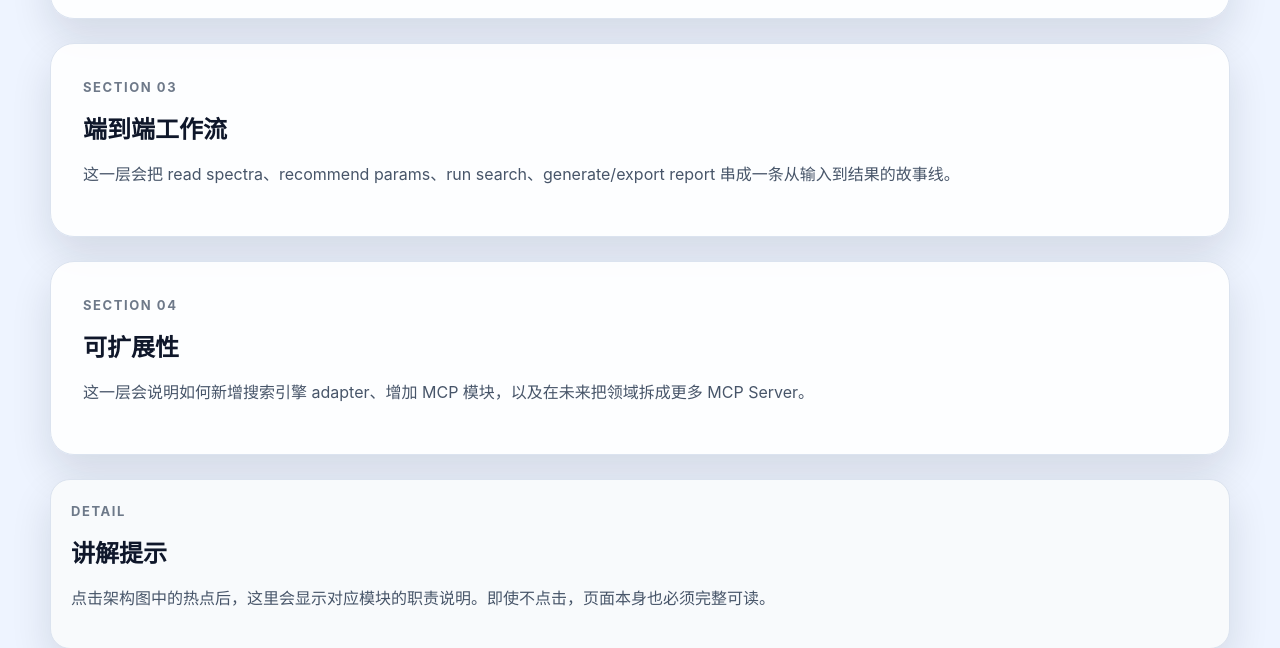
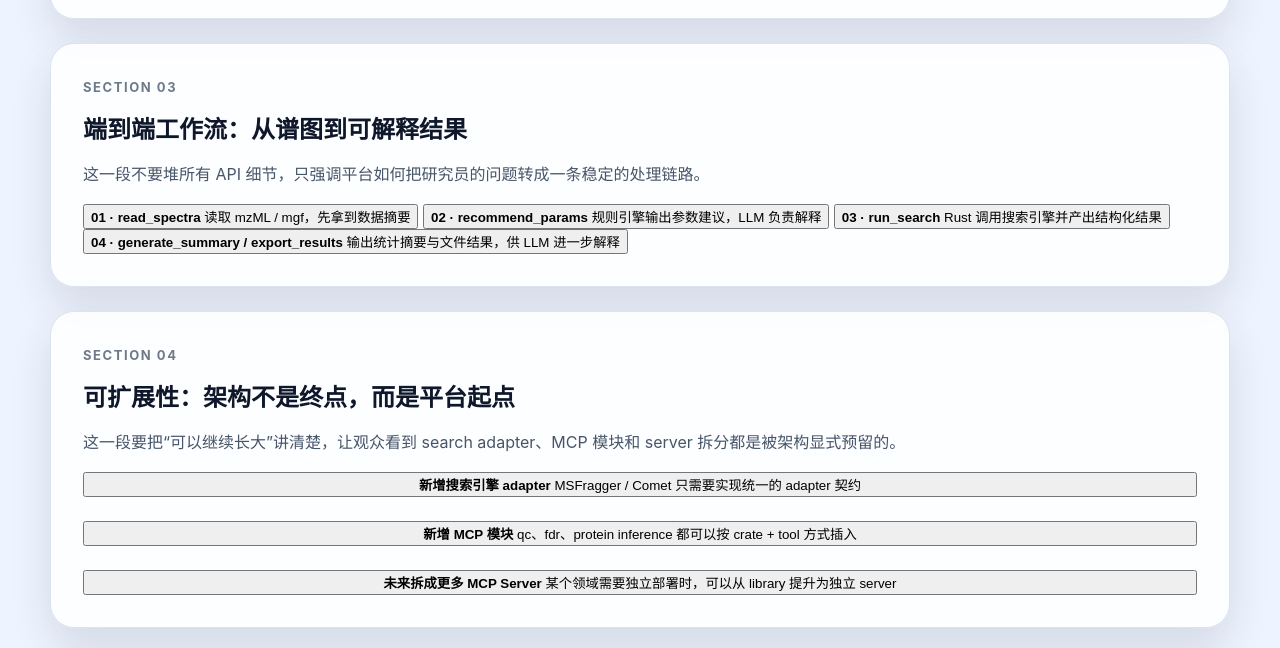
Before and after one commit to verdenmax/proteinCopilot, a plain HTML site: page docs/architecture.html in a window 1280 px wide. Shown: the part 1465-2113 px from the top of the page. Drawn offline with Linux system fonts and the light colour scheme.

Commit message:
docs: add architecture workflow and extensibility sections
Add the pipeline story and the future-growth section so the page ends on the platform's adapter and server-splitting expansion path.

Co-authored-by: Copilot <223556219+Copilot@users.noreply.github.com>

```diff
--- a/docs/architecture.html
+++ b/docs/architecture.html
@@ -226,14 +226,46 @@
 
     <section id="pipeline" class="page-section reveal">
       <p class="eyebrow">Section 03</p>
-      <h2>端到端工作流</h2>
-      <p>这一层会把 read spectra、recommend params、run search、generate/export report 串成一条从输入到结果的故事线。</p>
+      <h2>端到端工作流：从谱图到可解释结果</h2>
+      <p>这一段不要堆所有 API 细节，只强调平台如何把研究员的问题转成一条稳定的处理链路。</p>
+      <div class="pipeline-steps">
+        <button class="hotspot pipeline-step" type="button" data-panel="read-spectra" aria-controls="detail-panel" aria-pressed="false">
+          <strong>01 · read_spectra</strong>
+          <span>读取 mzML / mgf，先拿到数据摘要</span>
+        </button>
+        <button class="hotspot pipeline-step" type="button" data-panel="recommend-params" aria-controls="detail-panel" aria-pressed="false">
+          <strong>02 · recommend_params</strong>
+          <span>规则引擎输出参数建议，LLM 负责解释</span>
+        </button>
+        <button class="hotspot pipeline-step" type="button" data-panel="run-search" aria-controls="detail-panel" aria-pressed="false">
+          <strong>03 · run_search</strong>
+          <span>Rust 调用搜索引擎并产出结构化结果</span>
+        </button>
+        <button class="hotspot pipeline-step" type="button" data-panel="generate-report" aria-controls="detail-panel" aria-pressed="false">
+          <strong>04 · generate_summary / export_results</strong>
+          <span>输出统计摘要与文件结果，供 LLM 进一步解释</span>
+        </button>
+      </div>
     </section>
 
     <section id="extensibility" class="page-section reveal">
       <p class="eyebrow">Section 04</p>
-      <h2>可扩展性</h2>
-      <p>这一层会说明如何新增搜索引擎 adapter、增加 MCP 模块，以及在未来把领域拆成更多 MCP Server。</p>
+      <h2>可扩展性：架构不是终点，而是平台起点</h2>
+      <p>这一段要把“可以继续长大”讲清楚，让观众看到 search adapter、MCP 模块和 server 拆分都是被架构显式预留的。</p>
+      <div class="section-grid extension-grid">
+        <button class="hotspot extension-card" type="button" data-panel="new-adapter" aria-controls="detail-panel" aria-pressed="false">
+          <strong>新增搜索引擎 adapter</strong>
+          <span>MSFragger / Comet 只需要实现统一的 adapter 契约</span>
+        </button>
+        <button class="hotspot extension-card" type="button" data-panel="new-module" aria-controls="detail-panel" aria-pressed="false">
+          <strong>新增 MCP 模块</strong>
+          <span>qc、fdr、protein inference 都可以按 crate + tool 方式插入</span>
+        </button>
+        <button class="hotspot extension-card" type="button" data-panel="split-server" aria-controls="detail-panel" aria-pressed="false">
+          <strong>未来拆成更多 MCP Server</strong>
+          <span>某个领域需要独立部署时，可以从 library 提升为独立 server</span>
+        </button>
+      </div>
     </section>
 
     <aside class="page-section detail-panel" id="detail-panel" aria-live="polite">
```
